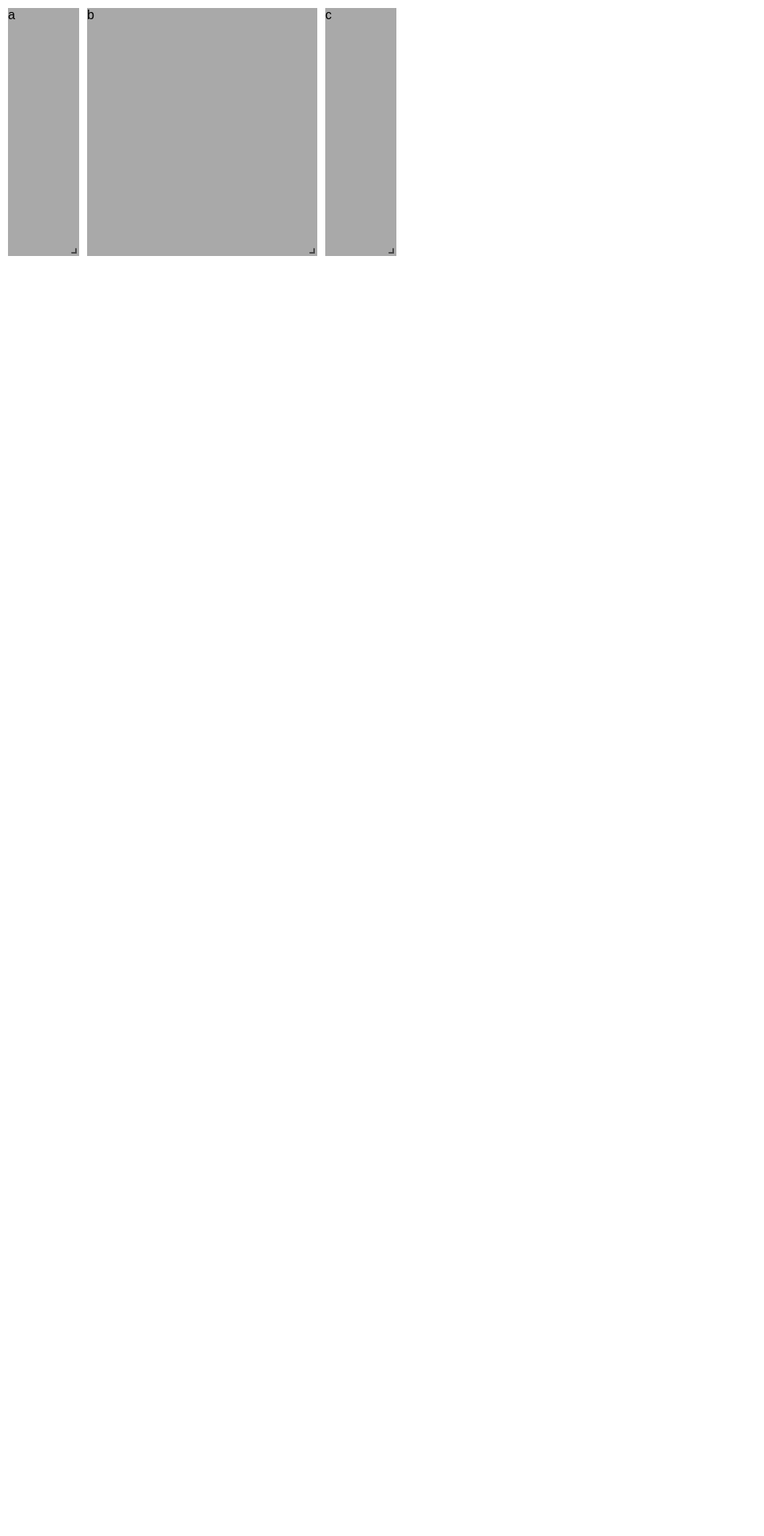
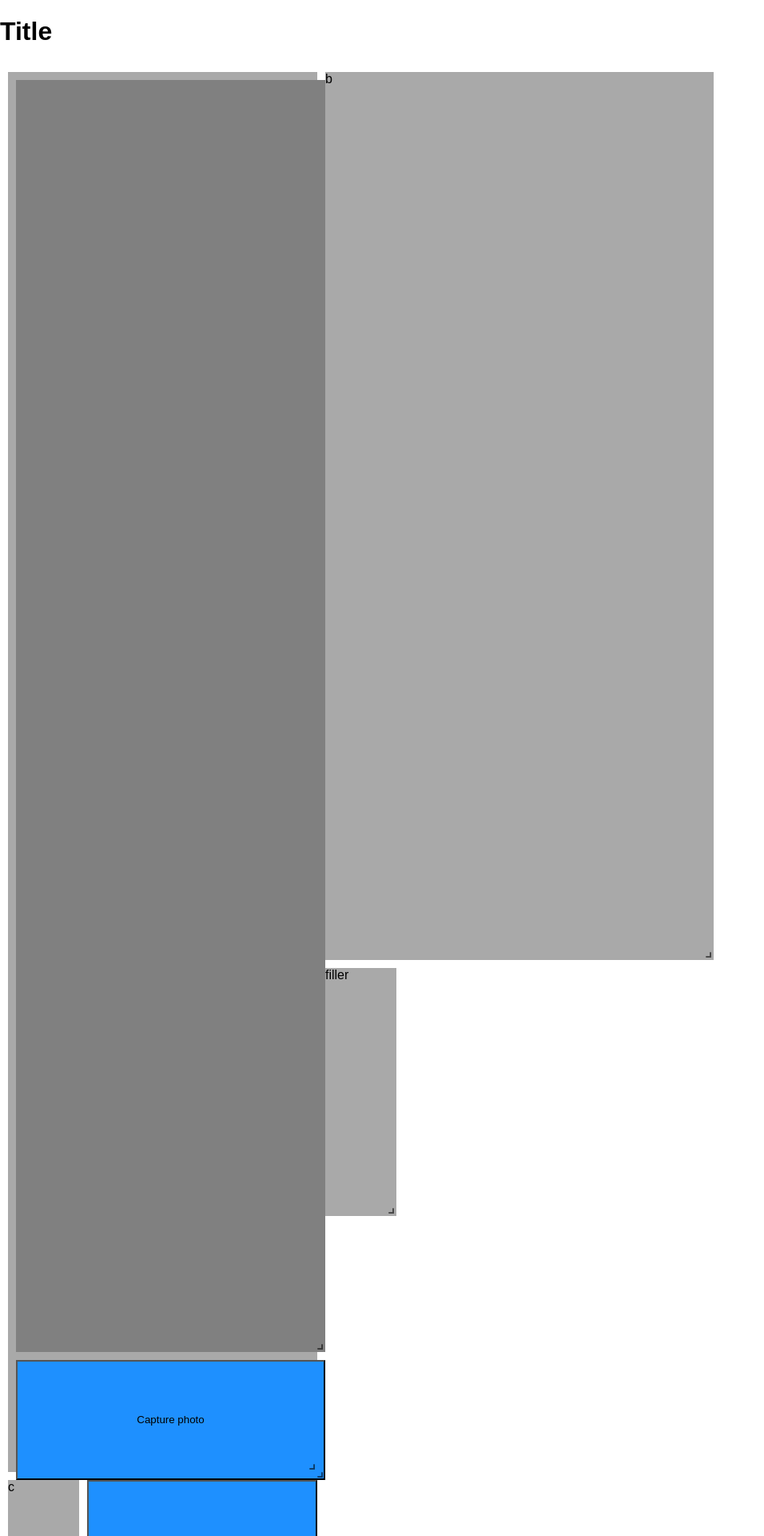
Before and after one commit to hjobrien/face-lookup, a React (Create React App) app: page / in a window 1280 px wide. Shown: the top 1920 px of the page at 80% size, without its empty margins (0-956 px from the left). Before the commit the page ends 800 px from the top, so only its background shows below. Built offline with nearby package versions, Linux system fonts and the light colour scheme; no server answers.

Commit message:
added webcam view, improved grid styling

```diff
--- a/src/App.js
+++ b/src/App.js
@@ -1,5 +1,7 @@
 import React, { Component } from 'react';
-import { MyFirstGrid } from './grid.js'
+// import { Grid } from './grid.js'
+import GridLayout from 'react-grid-layout'
+import Webcam from 'react-webcam';
 
 import './css/App.css';
 import './css/react-grid-styles.css';
@@ -7,28 +9,73 @@ import './css/resizable-style.css';
 
 
 class App extends Component {
-  render() {
-      return (
-          <MyFirstGrid/>
-          // <div className="App">
-          //     <header className="heading">
-          //         <h1 className="title">FaceLookup</h1>
-          //     </header>
-          //
-          // </div>
-      )
-    // return (
-    //   <div className="App">
-    //     <header className="App-header">
-    //       <img src={logo} className="App-logo" alt="logo" />
-    //       <h1 className="App-title">Welcome to React</h1>
-    //     </header>
-    //     <p className="App-intro">
-    //       To get started, edit <code>src/App.js</code> and save to reload.
-    //     </p>
-    //   </div>
-    // );
-  }
+
+    setRef = (webcam) => {
+        this.webcam = webcam;
+    }
+
+    capture = () => {
+        const imageSrc = this.webcam.getScreenshot();
+    };
+    render() {
+        const mainLayout = [
+            {i: 'camera', x: 0, y: 0, w: 4, h: 11, static: false},
+            {i: 'b', x: 4, y: 0, w: 5, h: 7},
+            {i: 'c', x: 0, y: 5, w: 1, h: 3},
+            {i: 'filler', x: 4, y: 0, w: 1, h: 2},
+            {i: 'login', x: 1, y: 0, w: 3, h: 3}
+
+        ];
+
+        const cameraLayout = [
+            {i: 'webcam', x: 0, y: 0, w: 4, h: 10, static: true},
+            {i: 'screenshot', x: 0, y: 10, w: 4, h: 1, static: true},
+
+        ];
+
+        function loginHandler(){
+            console.log("you tried to log in")
+        }
+
+
+        return (
+            <div>
+                <header className="heading">
+                    <h1 className="Title">Title</h1>
+                </header>
+                <GridLayout className="layout" layout={mainLayout} margin={[0,0]} cols={12} rowHeight={30} width={1200}>
+                    <div key="camera">
+                        <GridLayout className="layout" layout={cameraLayout} margin={[0,0]} cols={12} rowHeight={30} width={1200}>
+                            <div key="webcam" className="webcamComponent innerGridItem ">
+                                <Webcam className="webcam"
+                                        audio={false}
+                                        width={400}
+                                        ref={this.setRef}/>
+                            </div>
+                            <div key="screenshot" className="innerGridItem webcamComponent">
+                                <button className="uiButton"
+                                        onClick={this.capture}>Capture photo</button>
+                            </div>
+                        </GridLayout>
+
+                    </div>
+                    <div key="b">b</div>
+
+                    <div key="c">c</div>
+
+                    <div key="filler">filler</div>
+
+                    <div key="login">
+                        <button onClick={loginHandler} className="uiButton">
+                            Login
+                        </button>
+                    </div>
+
+
+                </GridLayout>
+            </div>
+        )
+    }
 }
 
 
--- a/src/css/App.css
+++ b/src/css/App.css
@@ -22,6 +22,27 @@
     font-size: large;
 }
 
+.uiButton {
+    width: inherit;
+    height: inherit;
+    background: dodgerblue;
+    /*border: none;*/
+}
+
+.webcam {
+    margin-top: -5.7em;
+}
+
+.webcamComponent {
+    display: block;
+    margin-left: auto;
+    margin-right: auto;
+}
+
+.react-grid-item.innerGridItem {
+    background-color: grey;
+}
+
 @keyframes App-logo-spin {
     from { transform: rotate(0deg); }
     to { transform: rotate(360deg); }
--- a/src/css/react-grid-styles.css
+++ b/src/css/react-grid-styles.css
@@ -5,8 +5,9 @@
 .react-grid-item {
   transition: all 200ms ease;
   transition-property: left, top;
-  background-color: darkgrey;
+  background-color: darkgray;
 }
+
 .react-grid-item.cssTransforms {
   transition-property: transform;
 }
--- a/src/grid.js
+++ b/src/grid.js
@@ -1,11 +1,11 @@
 /**
  * Created by Hank on 3/29/18.
  */
-import React, { Component } from 'react';
+import React  from 'react';
 
 import GridLayout from 'react-grid-layout';
 
-export class MyFirstGrid extends React.Component {
+export class Grid extends React.Component {
     render() {
         // layout is an array of objects, see the demo for more complete usage
         var layout = [
@@ -15,7 +15,13 @@ export class MyFirstGrid extends React.Component {
         ];
         return (
             <GridLayout className="layout" layout={layout} cols={12} rowHeight={30} width={1200}>
-                <div key="a">a</div>
+                <div key="a">a
+                    <GridLayout className="layout" layout={layout} cols={12} rowHeight={30} width={1200}>
+                        <div key="e">e</div>
+                        <div key="f">f</div>
+                        <div key="g">g</div>
+                    </GridLayout>
+                </div>
                 <div key="b">b</div>
                 <div key="c">c</div>
             </GridLayout>
```
Lines whose indentation alone changed are shown as unchanged.
